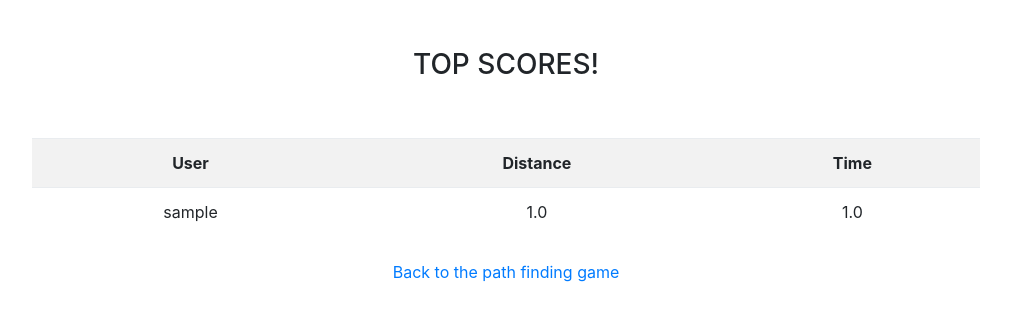
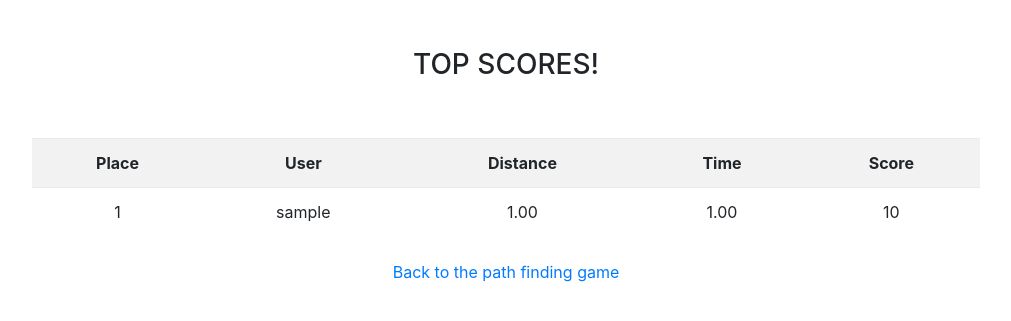
Before and after one commit to dculibrk/pathgameweb, a Flask app: page /scores in a window 1280 px wide. Shown: the part 76-397 px from the top of the page, without its empty margins (134-1145 px from the left). Run offline with Flask 2, Linux system fonts and the light colour scheme; tables that the repository leaves empty hold one stand-in row (values such as "Sample post"); some libraries are stand-ins or nearby versions.

Commit message:
added leveling and score calculation

```diff
--- a/application.py
+++ b/application.py
@@ -6,6 +6,8 @@ from tempfile import mkdtemp
 from werkzeug.exceptions import default_exceptions
 from werkzeug.security import check_password_hash, generate_password_hash
 from flask_sqlalchemy import SQLAlchemy
+
+from sqlalchemy import desc
 
 from flask import jsonify
 import sys
@@ -55,11 +57,15 @@ class User(db.Model):
     age = db.Column(db.Integer, nullable=True)
 
     games = db.relationship("Game", backref="user")
-    hiscores = db.relationship("Hiscore", backref="user")
+    hiscore = db.relationship("Hiscore", backref="user")
+    level = db.Column(db.Integer)
+    gamesplayed = db.Column(db.Integer)
 
     def __init__(self, name, passwd):
         self.username = name
         self.passwd = passwd
+        self.level = 1
+        self.gamesplayed = 0
 
 class Game(db.Model):
     db.__tablename__ = 'game'
@@ -69,16 +75,21 @@ class Game(db.Model):
     pathlength = db.Column(db.Float, nullable=False)
     destinationpoints = db.Column(db.String(4096), nullable=False)
     pathpoints = db.Column(db.String(4096), nullable=False)
+    numdestpoints = db.Column(db.Integer)
+    level = db.Column(db.Integer)
+    score = db.Column(db.Integer)   # 3000 - pathlength/numdestpoints + (10 - time/numdestpoints)*numdestpoints
 
-    #user = db.relationship('User',
-    #    backref=db.backref('games', lazy=True))
+    game = db.relationship('Hiscore', backref="game")
 
-    def __init__(self, userid, time, pathlength, destinationpoints, pathpoints):
+    def __init__(self, userid, time, pathlength, destinationpoints, pathpoints, numdestpoints, level, score):
         self.userid = userid
         self.time = time
         self.pathlength = pathlength
         self.destinationpoints = destinationpoints
         self.pathpoints = pathpoints
+        self.numdestpoints = numdestpoints
+        self.level = level
+        self.score = score
 
 class Hiscore(db.Model):
     db.__tablename__ = 'hiscore'
@@ -86,24 +97,22 @@ class Hiscore(db.Model):
     userid = db.Column(db.Integer, db.ForeignKey("user.id"))
     besttime = db.Column(db.Float, nullable=False)
     shortestpathlength = db.Column(db.Float, nullable=False)
-
+    gameid = db.Column(db.Integer, db.ForeignKey("game.id"))
+    score = db.Column(db.Integer)   # 3000 - shortestpathlength/numdestpoints + (10 - besttime/numdestpoints)*numdestpoints
     #user = db.relationship('User',
     #    backref=db.backref('hiscore', lazy=True))
 
-    def __init__(self, userid, time, pathlength):
+    def __init__(self, userid, time, pathlength, gameid, score):
         self.userid = userid
         self.besttime = time
         self.shortestpathlength = pathlength
+        self.gameid = gameid
+        self.score = score
 
 @app.route("/")
 @login_required
 def index():
-
-
-
-    return render_template("index.html")
-
-
+    return render_template("index.html", level = session['level'])
 
 @app.route("/login", methods=["GET", "POST"])
 def login():
@@ -137,14 +146,13 @@ def login():
 
         # Remember which user has logged in
         session['user_id'] = curr_user.id #rows[0]["userid"]
-
+        session['level'] = curr_user.level
         # Redirect user to home page
         return redirect("/")
 
     # User reached route via GET (as by clicking a link or via redirect)
     else:
         return render_template("login.html")
-
 
 @app.route("/logout")
 def logout():
@@ -155,10 +163,6 @@ def logout():
 
     # Redirect user to login form
     return redirect("/")
-
-
-
-
 
 @app.route("/register", methods=["GET", "POST"])
 def register():
@@ -224,19 +228,28 @@ def get_post_javascript_data():
                 print('got some json data!\n')
                 print('time was: ' + str(jsondata['time']) + '\n')
                 print('length was: ' + str(jsondata['pathlength']) + '\n')
+                print('num dest points was: ' + str(jsondata['numdestpoints']) + '\n')
 
                 for item in jsondata:
                     print(item)
 
                 print(jsondata['pathpoints'])
 
+                score = 3000 - jsondata['pathlength']/jsondata['numdestpoints'] + (10 - jsondata['time']/jsondata['numdestpoints'])*jsondata['numdestpoints'] # 3000 - pathlength/numdestpoints + (10 - time/numdestpoints)*numdestpoints
+
                 #store the game
                 result = Game(session['user_id'], jsondata['time'], jsondata['pathlength'],
-                    str(jsondata['pointsdestination']), str(jsondata['pathpoints']))
+                    str(jsondata['pointsdestination']), str(jsondata['pathpoints']), jsondata['numdestpoints'], session['level'], score)
                 #result = db.execute("INSERT INTO games (userid, time, pathlength, destinationpoints, pathpoints) VALUES(:userid, :time, :pathlength, :destinationpoints, :pathpoints)",
                 #    userid=session["user_id"], time=jsondata['time'], pathlength = jsondata['pathlength'],
                 #    destinationpoints = str(jsondata['pointsdestination']), pathpoints = str(jsondata['pathpoints']))
+
                 db.session.add(result)
+
+                db.session.flush() #to get the game.id assigned
+
+                #increase the user level
+                result.user.level = result.user.level + 1;
 
                 #update hiscores
                 rows = Hiscore.query.filter(Hiscore.userid == session['user_id']).all()
@@ -245,19 +258,28 @@ def get_post_javascript_data():
 
                 # Ensure username exists and password is correct
                 if len(rows) != 1:
-                    new_hiscore = Hiscore(session['user_id'], str(jsondata['time']), str(jsondata['pathlength']))
+                    new_hiscore = Hiscore(session['user_id'], str(jsondata['time']), str(jsondata['pathlength']), result.id, score)
                     #result = db.execute("INSERT INTO hiscores (userid, besttime, shortestpathlength) VALUES(:userid, :time, :pathlength)",
                     #userid=session['user_id'], time=jsondata['time'], pathlength = jsondata['pathlength'])
                     db.session.add(new_hiscore)
                 else:
-                    if rows[0].shortestpathlength > jsondata['pathlength'] and rows[0].besttime > jsondata['time']:
+                    if rows[0].score < score:
+                    #if rows[0].shortestpathlength > jsondata['pathlength'] and rows[0].besttime > jsondata['time']:
                         rows[0].besttime = jsondata['time']
                         rows[0].shortestpathlength = jsondata['pathlength']
-                        roes[0].userid = session['user_id']
+                        rows[0].userid = session['user_id']
+                        rows[0].gameid = result.id
+                        rows[0].score = score
                     #if rows[0]['shortestpathlength'] > jsondata['pathlength'] and rows[0]['besttime'] > jsondata['time']:
                         #result = db.execute("UPDATE hiscores (besttime, shortestpathlength) VALUES(:time, :pathlength) WHERE userid = :userid",
                         #    time=jsondata['time'], pathlength = jsondata['pathlength'], userid=session['user_id'])
                 db.session.commit()
+
+                session['level'] = result.user.level #update the session level
+
+                print('user level is: ' + str(session['level']) + '\n')
+
+
     return 'nja' # json.loads(jsdata)[0]
 
 @app.route('/receiver', methods = ['POST'])
@@ -277,27 +299,15 @@ def worker():
 @app.route("/scores", methods = ['GET','POST'])
 def scores():
     #rows = db.execute("SELECT username, shortestpathlength, besttime FROM hiscores INNER JOIN users ON hiscores.userid = users.userid LIMIT 10;")
-    rows = Hiscore.query.order_by(Hiscore.shortestpathlength,Hiscore.besttime).limit(10)
+    #rows = Hiscore.query.order_by(Hiscore.shortestpathlength,Hiscore.besttime).limit(10)
+    rows = Hiscore.query.order_by(desc(Hiscore.score)).limit(10)
     print(rows)
     return render_template("scores.html", scores = rows)
 
-
-
-
 @app.route("/back")
+@login_required
 def back():
-
-
-    return render_template("index.html")
-
-
-
-
-
-
-
-
-
+    return render_template("index.html", level = session['level'])
 
 def errorhandler(e):
     """Handle error"""
--- a/static/styles.css
+++ b/static/styles.css
@@ -55,7 +55,7 @@ border: 1px solid black;
 #dubasCanvas {
 	border: none;
   display: inline-block;
-	height: 600px;
+	height: 500px;
   width: 600px;
   max-width: 100%;
   max-height: 100%;
--- a/templates/layout.html
+++ b/templates/layout.html
@@ -16,6 +16,8 @@
         <script src="https://code.jquery.com/jquery-3.1.1.min.js"></script>
         <script src="https://cdnjs.cloudflare.com/ajax/libs/popper.js/1.12.3/umd/popper.min.js"></script>
         <script src="https://maxcdn.bootstrapcdn.com/bootstrap/4.0.0-beta.2/js/bootstrap.min.js"></script>
+
+        {% block level %}{% endblock %}
 
         <!-- Load the Paper.js library and the game script-->
         <script type="text/javascript" src="/static/paper-full.js"></script>
--- a/templates/scores.html
+++ b/templates/scores.html
@@ -23,23 +23,22 @@
  <table class="table table-striped" style="width:100%">
 
       <tr>
-
+        <th>Place</th>
         <th>User</th>
-
         <th>Distance</th>
-
         <th>Time</th>
-
-
+        <th>Score</th>
       </tr>
 
 
     {% for row in scores %}
 
             <tr>
+               <td> {{ loop.index }} </td>
                <td> {{ row.user.username }} </td>
-               <td> {{ row.shortestpathlength }} </td>
-               <td> {{ row.besttime }} </td>
+               <td> {{ '%0.2f' % row.shortestpathlength|float  }} </td>
+               <td> {{ '%0.2f' % row.besttime|float }} </td>
+               <td> {{ row.score }} </td>
             </tr>
 
     {% endfor %}
```
Also changed, not shown: static/pathgame.js (+10 -5 lines), templates/index.html (+10 -11 lines).
